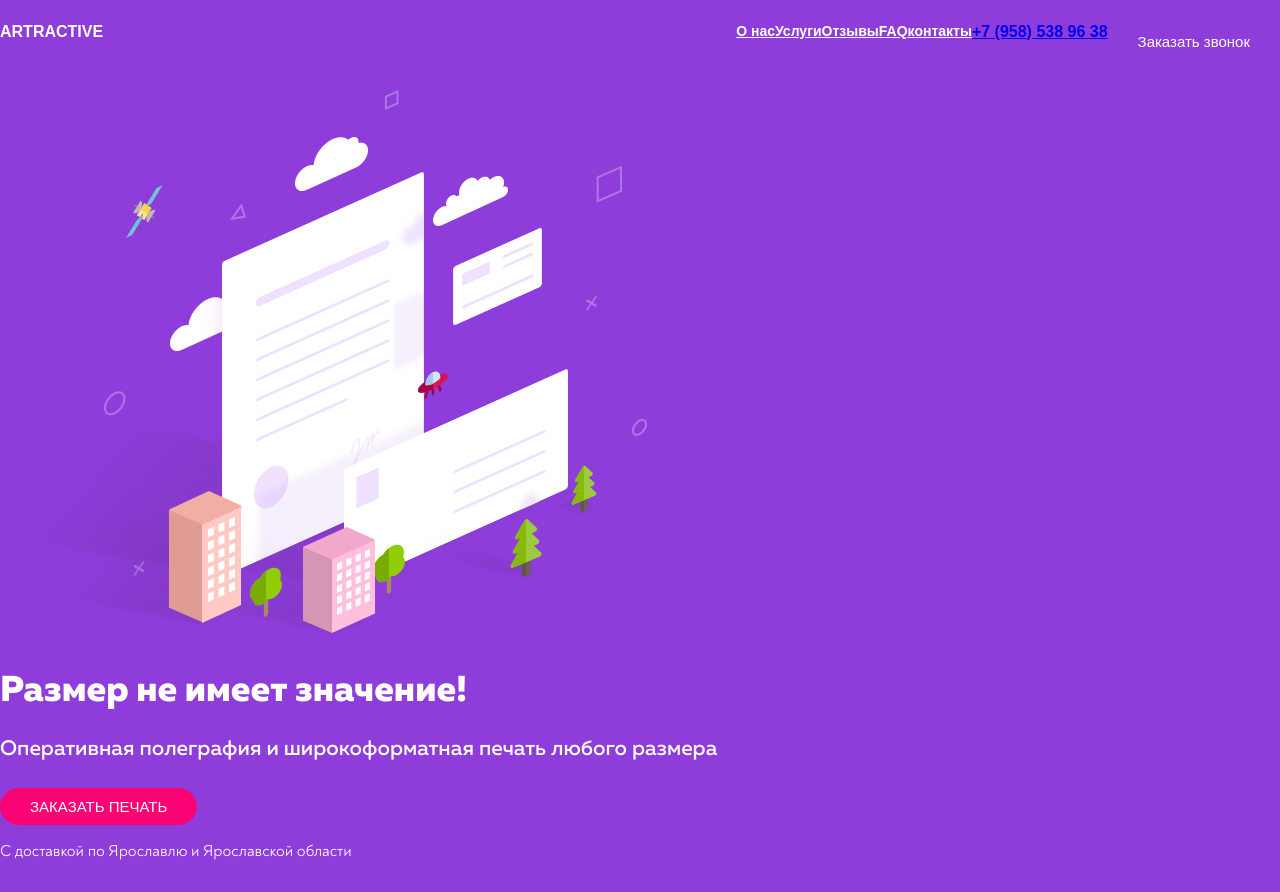
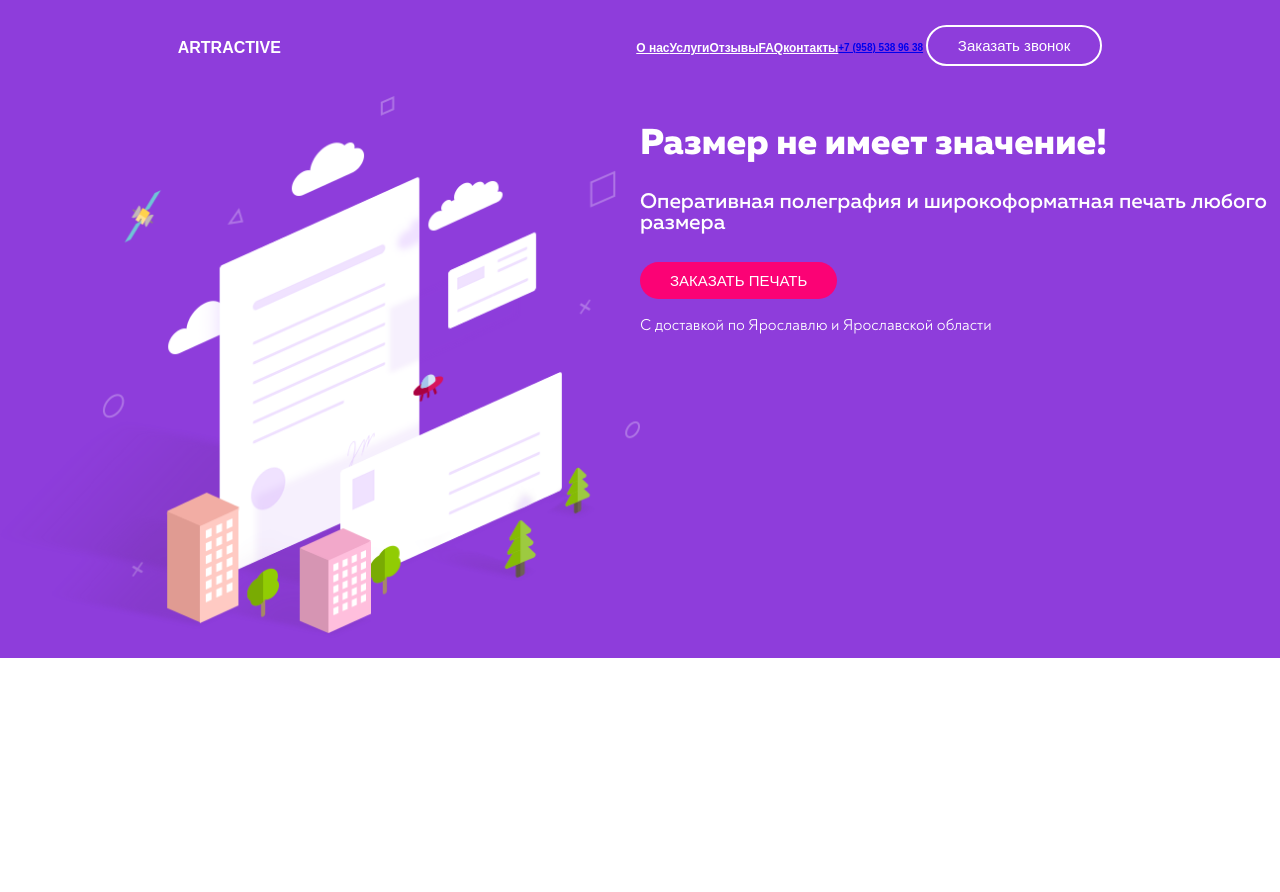
Before and after one commit to NextGen1337/ARTRACTIVE2, a plain HTML site: page index.html in a window 1280 px wide. After the commit the page ends 800 px from the top, so only its background shows below. Drawn offline with Linux system fonts and the light colour scheme.

Commit message:
header desktop adaptive

```diff
--- a/assets/styles/btn.css
+++ b/assets/styles/btn.css
@@ -7,6 +7,7 @@
 }
 
 .btn.-white {
+	border: 2px solid white;
 	background-color: #8e3ddb;
 	margin-bottom: 30px;
 }
--- a/assets/styles/header.css
+++ b/assets/styles/header.css
@@ -3,16 +3,16 @@
 	padding-top: 23px;
 	font-weight: 900;
 	display: flex;
-	justify-content: space-between;
+	justify-content: space-around;
+	line-height: 50px;
 }
-.header__right {
-	display: flex;
+
+.header__right.-desktop {
 	justify-content: space-around;
 }
 
 .header__controls {
-	display: flex;
-	justify-content: space-between;
+	font-size: 10px;
 }
 
 .phone > a {
@@ -20,13 +20,20 @@
 }
 
 .navigation {
-	font-size: 14px;
 	display: flex;
-	justify-content: space-around;
+	font-size: 12px;
 }
 
 .navigation > a {
 	color: #fff;
+}
+
+.section__content {
+	display: flex;
+	flex-direction: row;
+}
+
+.main__order {
 }
 
 @media screen and (max-width: 768px) {
```
